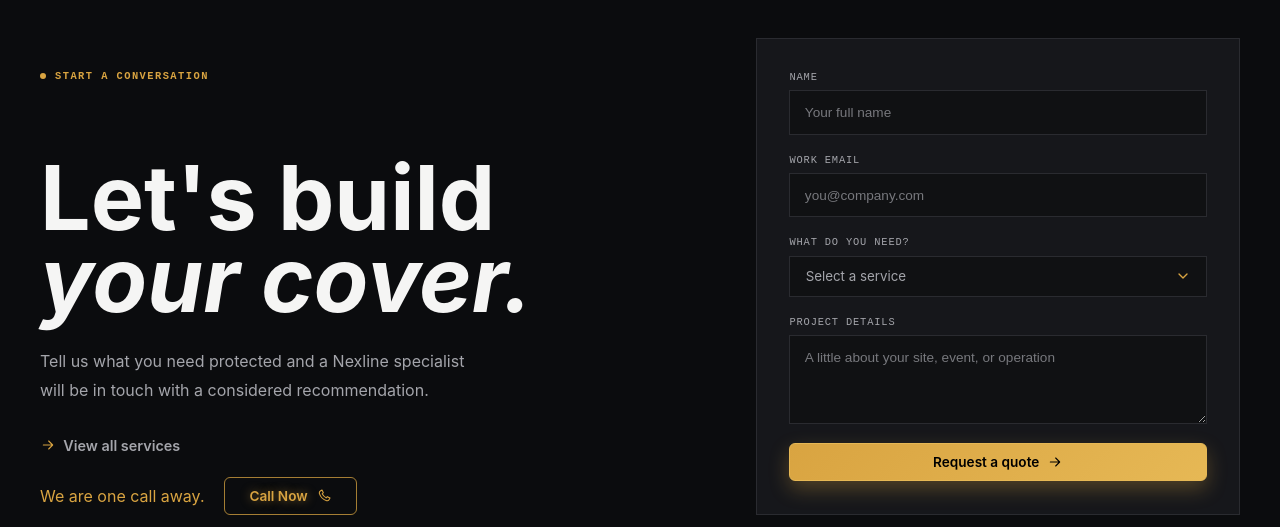
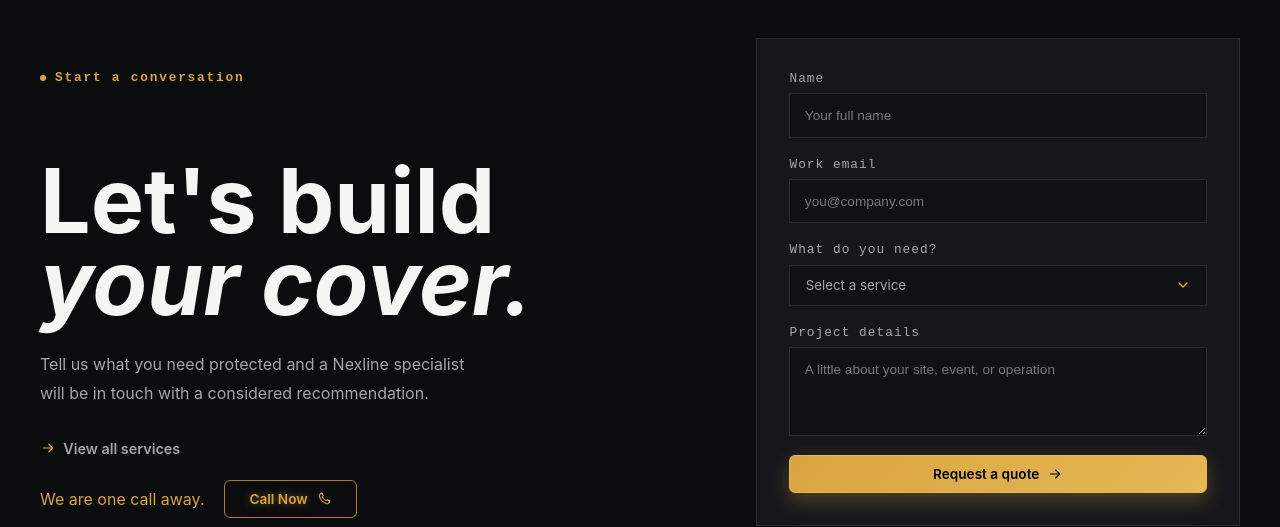
Before and after one commit to omarrrefaatt/nexline-security-services, a React (Vite) app: page /quote in a window 1280 px wide. Shown: the part 157-684 px from the top of the page. Built offline with nearby package versions, Linux system fonts and the light colour scheme; no server answers.

Commit message:
font comments done

```diff
--- a/src/data/translations.ts
+++ b/src/data/translations.ts
@@ -318,7 +318,7 @@
   },
 
   toolbar: {
-    available: "Services available",
+    available: "Services available :",
     searchPlaceholder: "Search services",
     searchLabel: "Search security services",
     clearSearch: "Clear search",
--- a/src/index.css
+++ b/src/index.css
@@ -16,7 +16,7 @@
 .menu-toggle { display: none; background: none; border: 0; color: #fff; }
 .hero { min-height: 630px; display: grid; grid-template-columns: 1fr .8fr; align-items: center; gap: 40px; position: relative; }
 .hero-copy { padding: 78px 0 95px; position: relative; z-index: 2; animation: rise .7s ease both; }
-.eyebrow { color: #a785ff; font: 500 11px 'DM Mono', monospace; letter-spacing: .14em; text-transform: uppercase; margin: 0 0 26px; }
+.eyebrow { color: #a785ff; font: 500 11px 'DM Mono', monospace; letter-spacing: .14em; text-transform: none;; margin: 0 0 26px; }
 .status-dot { display: inline-block; width: 7px; height: 7px; border-radius: 50%; background: #b6f36b; margin-right: 10px; box-shadow: 0 0 12px #b6f36b; }
 h1, h2, h3, p { margin-top: 0; }
 h1 { font-size: clamp(48px, 6vw, 82px); line-height: .98; letter-spacing: -.06em; margin-bottom: 29px; font-weight: 700; }
@@ -32,9 +32,9 @@
 .art-grid { position: absolute; inset: 14% 2% 7%; opacity: .5; background-image: linear-gradient(#292b2d 1px, transparent 1px), linear-gradient(90deg, #292b2d 1px, transparent 1px); background-size: 42px 42px; mask-image: radial-gradient(ellipse, #000 0%, transparent 68%); }
 .orbit { position: absolute; width: 330px; height: 330px; border: 1px solid #7443df66; border-radius: 50%; transform: rotate(37deg) scaleY(.32); }
 .orbit-two { width: 470px; height: 470px; border-color: #b6f36b44; transform: rotate(-30deg) scaleY(.2); }
-.art-label { position: absolute; bottom: 28px; right: 0; padding: 12px 15px; border: 1px solid #36363a; background: #16171a; color: #95969a; font: 10px 'DM Mono', monospace; text-transform: uppercase; letter-spacing: .08em; z-index: 3; }
+.art-label { position: absolute; bottom: 28px; right: 0; padding: 12px 15px; border: 1px solid #36363a; background: #16171a; color: #95969a; font: 10px 'DM Mono', monospace; text-transform: none;; letter-spacing: .08em; z-index: 3; }
 .art-label span { display: inline-block; width: 6px; height: 6px; background: #b6f36b; border-radius: 50%; margin-right: 8px; }.art-label strong { color: #e8e7e3; margin-left: 12px; }
-.metrics-band { background: #17191b; border-block: 1px solid #292b2d; }.metrics { display: grid; grid-template-columns: repeat(3, 1fr); padding: 30px 0; }.metric { display: flex; flex-direction: column; gap: 5px; border-left: 1px solid #3a3b3c; padding-left: 28px; }.metric:first-child { border: 0; padding-left: 0; }.metric strong { font-size: 27px; letter-spacing: -.04em; }.metric span { color: #85868a; font: 10px 'DM Mono', monospace; text-transform: uppercase; letter-spacing: .1em; }
+.metrics-band { background: #17191b; border-block: 1px solid #292b2d; }.metrics { display: grid; grid-template-columns: repeat(3, 1fr); padding: 30px 0; }.metric { display: flex; flex-direction: column; gap: 5px; border-left: 1px solid #3a3b3c; padding-left: 28px; }.metric:first-child { border: 0; padding-left: 0; }.metric strong { font-size: 27px; letter-spacing: -.04em; }.metric span { color: #85868a; font: 10px 'DM Mono', monospace; text-transform: none;; letter-spacing: .1em; }
 .platform { padding: 130px 0 145px; }.section-heading { display: flex; justify-content: space-between; align-items: end; margin-bottom: 60px; }.section-heading .eyebrow { margin-bottom: 0; }.section-heading h2, .approach h2 { font-size: clamp(38px, 4.5vw, 59px); line-height: 1; letter-spacing: -.055em; margin: 0; width: 55%; }
 .capabilities { display: grid; grid-template-columns: repeat(3, 1fr); gap: 14px; }.capability { min-height: 265px; padding: 23px; background: #17191b; border: 1px solid #292b2d; position: relative; transition: border-color .25s, transform .25s; }.capability:hover { border-color: #8e5df3; transform: translateY(-4px); }.capability-top { display: flex; justify-content: space-between; color: #67686c; font: 11px 'DM Mono', monospace; }.capability-icon { display: grid; place-items: center; width: 40px; height: 40px; color: #b6f36b; border: 1px solid #424541; }.capability h3 { font-size: 20px; margin: 45px 0 12px; letter-spacing: -.03em; }.capability p { color: #8f9093; font-size: 13px; line-height: 1.7; max-width: 260px; }.capability > a { position: absolute; right: 23px; bottom: 23px; color: #a785ff; }
 .approach { border-top: 1px solid #292b2d; padding: 100px 0 115px; display: grid; grid-template-columns: 1fr 1fr; gap: 50px; }.approach .eyebrow { margin-bottom: 35px; }.approach-copy { padding-top: 60px; max-width: 370px; }.approach-copy p { color: #a3a4a6; line-height: 1.8; font-size: 15px; margin-bottom: 28px; }
--- a/src/pages/quote/qoute.css
+++ b/src/pages/quote/qoute.css
@@ -44,7 +44,7 @@
   color: var(--text-muted);
   font: 0.65rem "DM Mono", monospace;
   letter-spacing: 0.08em;
-  text-transform: uppercase;
+  text-transform: none;;
 }
 
 .quote-form__dropdown {
--- a/src/pages/services/serviceDetail.css
+++ b/src/pages/services/serviceDetail.css
@@ -54,10 +54,10 @@
 .service-detail-sidebar__header p {
   margin: 0;
 
-  font: 0.6rem "DM Mono", monospace;
+  font: 0.8rem "DM Mono", monospace;
   font-weight: 700;
   letter-spacing: 0.18em;
-  text-transform: uppercase;
+  text-transform: none;;
 
   color: var(--gold, #d9a441);
 }
@@ -213,10 +213,10 @@
 
   margin: 0;
 
-  font: 0.65rem "DM Mono", monospace;
+  font: 0.8rem "DM Mono", monospace;
   font-weight: 600;
   letter-spacing: 0.14em;
-  text-transform: uppercase;
+  text-transform: none;;
 
   color: var(--gold, #d9a441);
 }
@@ -254,7 +254,7 @@
 
   font-weight: 800;
 
-  text-transform: uppercase;
+  text-transform: none;;
 
   animation: titleReveal 1s cubic-bezier(0.16, 1, 0.3, 1) forwards;
 }
@@ -633,7 +633,7 @@
   font-size: 10px;
   font-weight: 700;
   letter-spacing: 0.14em;
-  text-transform: uppercase;
+  text-transform: none;;
 
   box-shadow: 0 8px 20px rgba(217, 164, 65, 0.3);
 
@@ -722,7 +722,7 @@
   font-weight: 700;
 
   letter-spacing: 0.12em;
-  text-transform: uppercase;
+  text-transform: none;;
 
   box-shadow: 0 8px 20px rgba(217, 164, 65, 0.3);
 
@@ -841,7 +841,7 @@
   font-weight: 700;
 
   letter-spacing: 0.12em;
-  text-transform: uppercase;
+  text-transform: none;;
 
   box-shadow: 0 8px 20px rgba(217, 164, 65, 0.3);
 
--- a/src/sections/home/AwardsSection.jsx
+++ b/src/sections/home/AwardsSection.jsx
@@ -11,7 +11,10 @@
     <section className="awards-section">
       <div className="awards-section__container">
         <div className="awards-section__header">
-          <h2>{t.awards.title}</h2>
+          <h2>
+  {t.awards.title.split(" ").slice(0, -1).join(" ")}{" "}
+  <em>{t.awards.title.split(" ").slice(-1)}</em>
+</h2>
           <p>{t.awards.subtitle}</p>
         </div>
 
--- a/src/sections/home/ReviewsSection.jsx
+++ b/src/sections/home/ReviewsSection.jsx
@@ -17,7 +17,10 @@
     <section className="reviews-section">
       <div className="reviews-section__container">
         <div className="reviews-section__header">
-          <h2>{t.reviews.title}</h2>
+          <h2>
+  {t.reviews.title.split(" ").slice(0, -1).join(" ")}{" "}
+  <em>{t.reviews.title.split(" ").slice(-1)}</em>
+</h2>
           <p>{t.reviews.subtitle}</p>
         </div>
 
--- a/src/sections/home/ServicesSection.jsx
+++ b/src/sections/home/ServicesSection.jsx
@@ -13,7 +13,10 @@
       <div className="services-section__container">
 
         <div className="services-section__header">
-          <h2>{t.servicesSection.title}</h2>
+          <h2>
+  {t.servicesSection.title.split(" ").slice(0, -2).join(" ")}{" "}
+  <em>{t.servicesSection.title.split(" ").slice(-2).join(" ")}</em>
+</h2>
           <p>{t.servicesSection.subtitle}</p>
         </div>
 
--- a/src/sections/home/VisionSection.jsx
+++ b/src/sections/home/VisionSection.jsx
@@ -118,7 +118,10 @@
 
         {/* Header */}
         <div className="vision-section__header">
-          <h2>{t.vision.title}</h2>
+         <h2>
+  {t.vision.title.split(" ").slice(0, -1).join(" ")}{" "}
+  <em>{t.vision.title.split(" ").slice(-1)}</em>
+</h2>
           <p>{t.vision.subtitle}</p>
         </div>
 
--- a/src/styles/globals.css
+++ b/src/styles/globals.css
@@ -911,7 +911,10 @@
   font-weight: 700;
   color: #ffffff;
 }
-
+.your-section-class h2 em {
+  font-style: italic;
+  font-weight: inherit;
+}
 .vision-section__header p {
   font-size: 1.1rem;
   color: #a4a5ab;
@@ -951,7 +954,7 @@
 .stat-card__label {
   font-size: 0.9rem;
   color: #a4a5ab;
-  text-transform: uppercase;
+  text-transform: none;;
   letter-spacing: 0.05em;
 }
 
@@ -1043,7 +1046,10 @@
   font-weight: 700;
   color: #ffffff;
 }
-
+.services-section__header h2 em {
+  font-style: italic;
+  font-weight: inherit;
+}
 .services-section__header p {
   font-size: 1.1rem;
   color: #a4a5ab;
@@ -1106,9 +1112,9 @@
 }
 
 .services-section .service-card__category {
-  font-size: 0.75rem;
+  font-size: 0.8rem;
   color: #d9a441;
-  text-transform: uppercase;
+  text-transform: none;;
   letter-spacing: 0.1em;
   margin: 0 0 0.75rem;
   font-weight: 600;
@@ -1140,7 +1146,7 @@
   font-size: 0.85rem;
   font-weight: 600;
   color: #d9a441;
-  text-transform: uppercase;
+  text-transform: none;;
   letter-spacing: 0.05em;
   transition: gap 0.2s ease;
   transform: translateY(-15px);
@@ -1212,6 +1218,10 @@
   font-weight: 700;
   color: #ffffff;
 }
+.awards-section__header h2 em {
+  font-style: italic;
+  font-weight: inherit;
+}
 
 .awards-section__header p {
   font-size: 1.1rem;
@@ -1387,6 +1397,10 @@
   font-weight: 700;
   color: #ffffff;
 }
+.reviews-section__header h2 em {
+  font-style: italic;
+  font-weight: inherit;
+}
 
 .reviews-section__header p {
   font-size: 1.1rem;
@@ -1452,7 +1466,7 @@
   font-size: 0.85rem;
   color: #d9a441;
   margin: 0 0 0.25rem;
-  text-transform: uppercase;
+  text-transform: none;;
   letter-spacing: 0.05em;
 }
 
@@ -1537,7 +1551,7 @@
   color: var(--gold);
   font: 0.68rem "DM Mono", monospace;
   letter-spacing: 0.1em;
-  text-transform: uppercase;
+  text-transform: none;;
 }
 .company-story__detail p {
   margin: 0;
@@ -1641,7 +1655,7 @@
   color: var(--gold);
   font: 0.62rem "DM Mono", monospace;
   letter-spacing: 0.07em;
-  text-transform: uppercase;
+  text-transform: none;;
 }
 .hero-guard__summary {
   margin: 0;
@@ -1750,9 +1764,9 @@
 .contact-page__label {
   margin: 0 0 1.8rem;
   color: var(--gold);
-  font: 0.67rem "DM Mono", monospace;
+  font: 0.8rem "DM Mono", monospace;
   letter-spacing: 0.1em;
-  text-transform: uppercase;
+  text-transform: none;;
 }
 .contact-detail {
   padding: 1rem 0;
@@ -1763,9 +1777,9 @@
   display: block;
   margin-bottom: 0.4rem;
   color: var(--text-muted);
-  font: 0.65rem "DM Mono", monospace;
+  font: 0.8rem "DM Mono", monospace;
   letter-spacing: 0.08em;
-  text-transform: uppercase;
+  text-transform: none;;
 }
 .contact-detail a {
   color: var(--text);
@@ -1813,9 +1827,9 @@
   flex-direction: column;
   gap: 0.45rem;
   color: var(--text-muted);
-  font: 0.65rem "DM Mono", monospace;
+  font: 0.8rem "DM Mono", monospace;
   letter-spacing: 0.08em;
-  text-transform: uppercase;
+  text-transform: none;;
 }
 .contact-form input,
 .contact-form select,
@@ -1846,9 +1860,9 @@
 
 .contact-form__field-label {
   color: var(--text-muted);
-  font: 0.65rem "DM Mono", monospace;
+  font: 0.8rem "DM Mono", monospace;
   letter-spacing: 0.08em;
-  text-transform: uppercase;
+  text-transform: none;;
 }
 
 .contact-form__dropdown {
@@ -2046,6 +2060,10 @@
   line-height: 0.96;
   letter-spacing: -0.06em;
 }
+.faq-section__heading h2 em {
+  font-style: italic;
+  font-weight: inherit;
+}
 .faq-list {
   border-top: 1px solid var(--border);
 }
@@ -2295,9 +2313,9 @@
 .site-footer__trust h3 {
   margin: 0 0 0.75rem;
   color: var(--gold);
-  font: 0.65rem "DM Mono", monospace;
+  font: 0.8rem "DM Mono", monospace;
   letter-spacing: 0.1em;
-  text-transform: uppercase;
+  text-transform: none;;
 }
 .site-footer__column a {
   color: #a4a5ab;
@@ -2311,9 +2329,9 @@
 .site-footer__contact span {
   margin-top: 0.2rem;
   color: #77787d;
-  font: 0.6rem "DM Mono", monospace;
+  font: 0.8rem "DM Mono", monospace;
   letter-spacing: 0.08em;
-  text-transform: uppercase;
+  text-transform: none;;
 }
 .site-footer__contact strong {
   color: #d8d8d6;
@@ -2407,9 +2425,9 @@
   padding: 0.35rem 0.65rem;
   border: 1px solid #3a3b3e;
   color: #a4a5ab;
-  font: 0.62rem "DM Mono", monospace;
+  font: 0.8rem "DM Mono", monospace;
   letter-spacing: 0.06em;
-  text-transform: uppercase;
+  text-transform: none;;
   transition: border-color 0.2s ease, color 0.2s ease;
 }
 .site-footer__trust-list span:hover {
@@ -2570,7 +2588,7 @@
   color: var(--text-muted);
   font: 0.7rem "DM Mono", monospace;
   letter-spacing: 0.08em;
-  text-transform: uppercase;
+  text-transform: none;;
 }
 
 .services-toolbar__number {
@@ -2688,9 +2706,9 @@
 .services-page .service-card__category {
   margin-bottom: 0.65rem;
   color: var(--gold);
-  font: 0.65rem "DM Mono", monospace;
+  font: 0.8rem "DM Mono", monospace;
   letter-spacing: 0.09em;
-  text-transform: uppercase;
+  text-transform: none;;
 }
 .services-page .service-card h2 {
   margin: 0 0 0.7rem;
@@ -2822,9 +2840,9 @@
   flex-direction: column;
   gap: 0.45rem;
   color: var(--text-muted);
-  font: 0.65rem "DM Mono", monospace;
+  font: 0.8rem "DM Mono", monospace;
   letter-spacing: 0.08em;
-  text-transform: uppercase;
+  text-transform: none;;
 }
 .quote-form input,
 .quote-form select,
@@ -2884,6 +2902,7 @@
   }
 }
 
+
 /* ==========================================================================
    Industries page
    ========================================================================== */
@@ -2911,6 +2930,12 @@
   margin: 0 0 1.4rem;
   font-size: clamp(3.5rem, 7vw, 6.8rem);
   line-height: 0.92;
+}
+
+/* Keep italic styling for the big headline */
+.industries-page__intro-content h1 em {
+  font-style: italic;
+  font-weight: inherit;
 }
 
 .industries-page__lead {
@@ -2922,6 +2947,7 @@
 }
 
 /* Quick-jump nav */
+
 .industries-page__jumpnav {
   flex-shrink: 0;
   width: 260px;
@@ -2932,9 +2958,9 @@
   display: block;
   margin-bottom: 1rem;
   color: var(--gold);
-  font: 0.65rem "DM Mono", monospace;
+  font: 0.8rem "DM Mono", monospace;
   letter-spacing: 0.1em;
-  text-transform: uppercase;
+  text-transform: none;;
 }
 
 .industries-page__jumpnav ul {
@@ -2953,7 +2979,7 @@
   padding: 0.5rem 0.7rem;
   border-left: 2px solid transparent;
   color: var(--text-muted);
-  font-size: 0.82rem;
+  font-size: 0.88rem;
   line-height: 1.4;
   transition: all 0.2s ease;
 }
@@ -2966,21 +2992,22 @@
 }
 
 /* Slim custom scrollbar for the jump list */
+
 .industries-page__jumpnav ul::-webkit-scrollbar {
   width: 4px;
 }
+
 .industries-page__jumpnav ul::-webkit-scrollbar-thumb {
   background: #3a3b3e;
 }
+
 .industries-page__jumpnav ul::-webkit-scrollbar-thumb:hover {
   background: var(--gold);
 }
-.industries-page__jumpnav a {
-  font-size: 0.88rem;
-}
 
 /* Smooth scroll to anchored cards + offset so the sticky navbar
    doesn't cover the top of the card when jumped to */
+
 html {
   scroll-behavior: smooth;
 }
@@ -2989,47 +3016,9 @@
   scroll-margin-top: 6rem;
 }
 
-@media (max-width: 1000px) {
-  .industries-page__intro {
-    align-items: flex-start;
-    flex-direction: column;
-  }
-
-  .industries-page__jumpnav {
-    width: 100%;
-  }
-
-  .industries-page__jumpnav ul {
-    max-height: none;
-    flex-direction: row;
-    flex-wrap: wrap;
-    gap: 0.5rem;
-  }
-
-  .industries-page__jumpnav a {
-    padding: 0.4rem 0.6rem;
-    border-left: none;
-    border: 1px solid #3a3b3e;
-  }
-
-  .industries-page__jumpnav a:hover,
-  .industries-page__jumpnav a:focus-visible {
-    border-color: var(--gold);
-  }
-}
-
-@media (max-width: 640px) {
-  .industries-page__jumpnav-label {
-    margin-bottom: 0.75rem;
-  }
-}
-.industries-page__lead {
-  max-width: 560px;
-  margin: 0;
-  color: var(--text-muted);
-  font-size: 1rem;
-  line-height: 1.8;
-}
+/* ==========================================================================
+   Industries grid
+   ========================================================================== */
 
 .industries-grid {
   display: grid;
@@ -3077,7 +3066,11 @@
   position: absolute;
   inset: 0;
   content: "";
-  background: linear-gradient(180deg, transparent 55%, rgba(11, 12, 14, 0.55) 100%);
+  background: linear-gradient(
+    180deg,
+    transparent 55%,
+    rgba(11, 12, 14, 0.55) 100%
+  );
   pointer-events: none;
 }
 
@@ -3112,9 +3105,9 @@
   display: block;
   margin-bottom: 0.65rem;
   color: var(--gold);
-  font: 0.62rem "DM Mono", monospace;
+  font: 0.8rem "DM Mono", monospace;
   letter-spacing: 0.09em;
-  text-transform: uppercase;
+  text-transform: none;;
 }
 
 .industry-card__service-links {
@@ -3143,7 +3136,38 @@
   align-self: flex-start;
 }
 
+/* ==========================================================================
+   Responsive
+   ========================================================================== */
+
 @media (max-width: 1000px) {
+  .industries-page__intro {
+    align-items: flex-start;
+    flex-direction: column;
+  }
+
+  .industries-page__jumpnav {
+    width: 100%;
+  }
+
+  .industries-page__jumpnav ul {
+    max-height: none;
+    flex-direction: row;
+    flex-wrap: wrap;
+    gap: 0.5rem;
+  }
+
+  .industries-page__jumpnav a {
+    padding: 0.4rem 0.6rem;
+    border-left: none;
+    border: 1px solid #3a3b3e;
+  }
+
+  .industries-page__jumpnav a:hover,
+  .industries-page__jumpnav a:focus-visible {
+    border-color: var(--gold);
+  }
+
   .industries-grid {
     grid-template-columns: 1fr;
   }
@@ -3162,6 +3186,10 @@
     font-size: clamp(3rem, 15vw, 4.6rem);
   }
 
+  .industries-page__jumpnav-label {
+    margin-bottom: 0.75rem;
+  }
+
   .industries-grid {
     padding-top: 2.5rem;
   }
```
Also changed, not shown: src/pages/industries/Industries.jsx (+15 -6 lines), src/pages/services/Services.jsx (+4 -6 lines), src/pages/services/services.css (+80 -55 lines).
